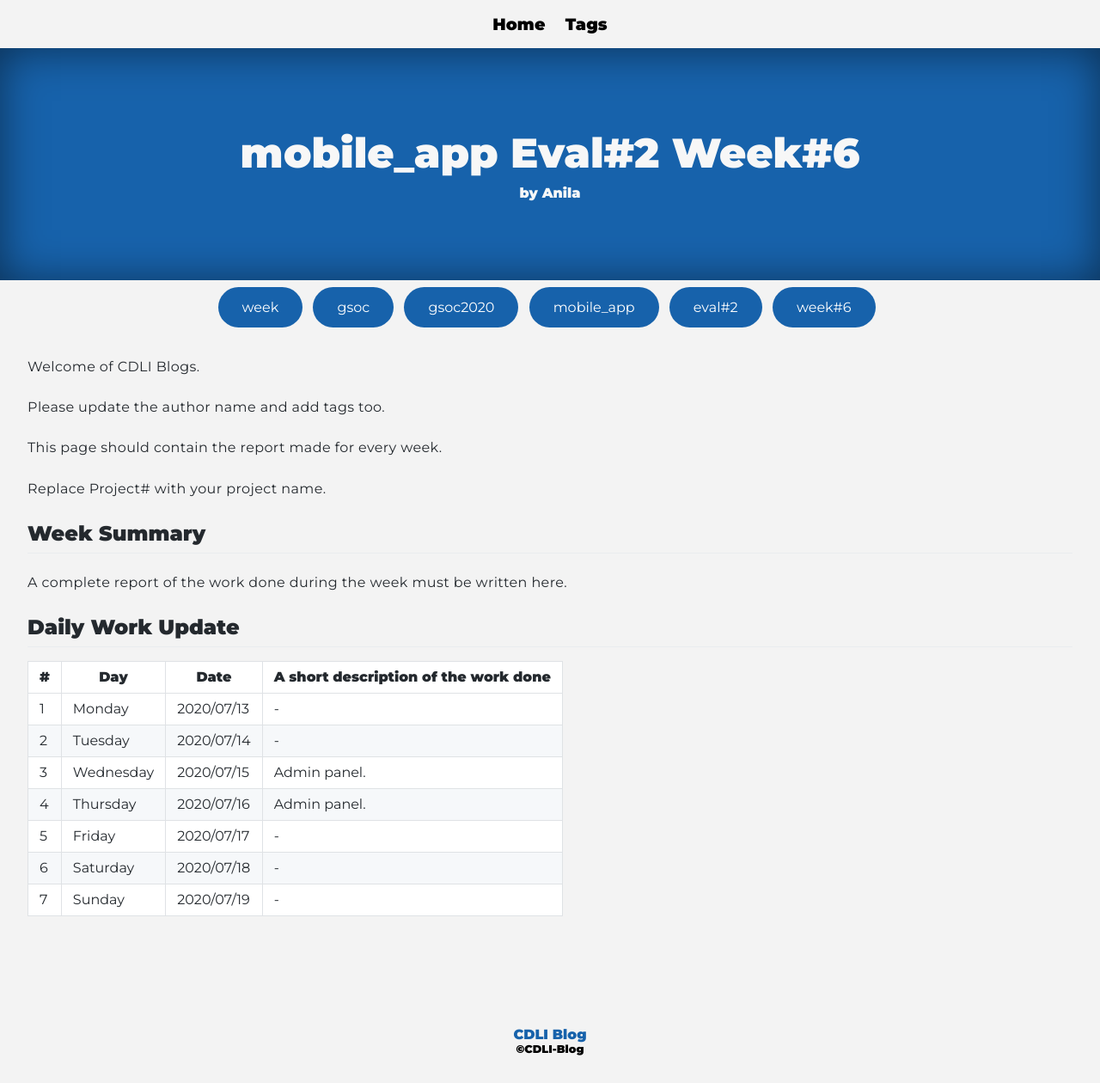
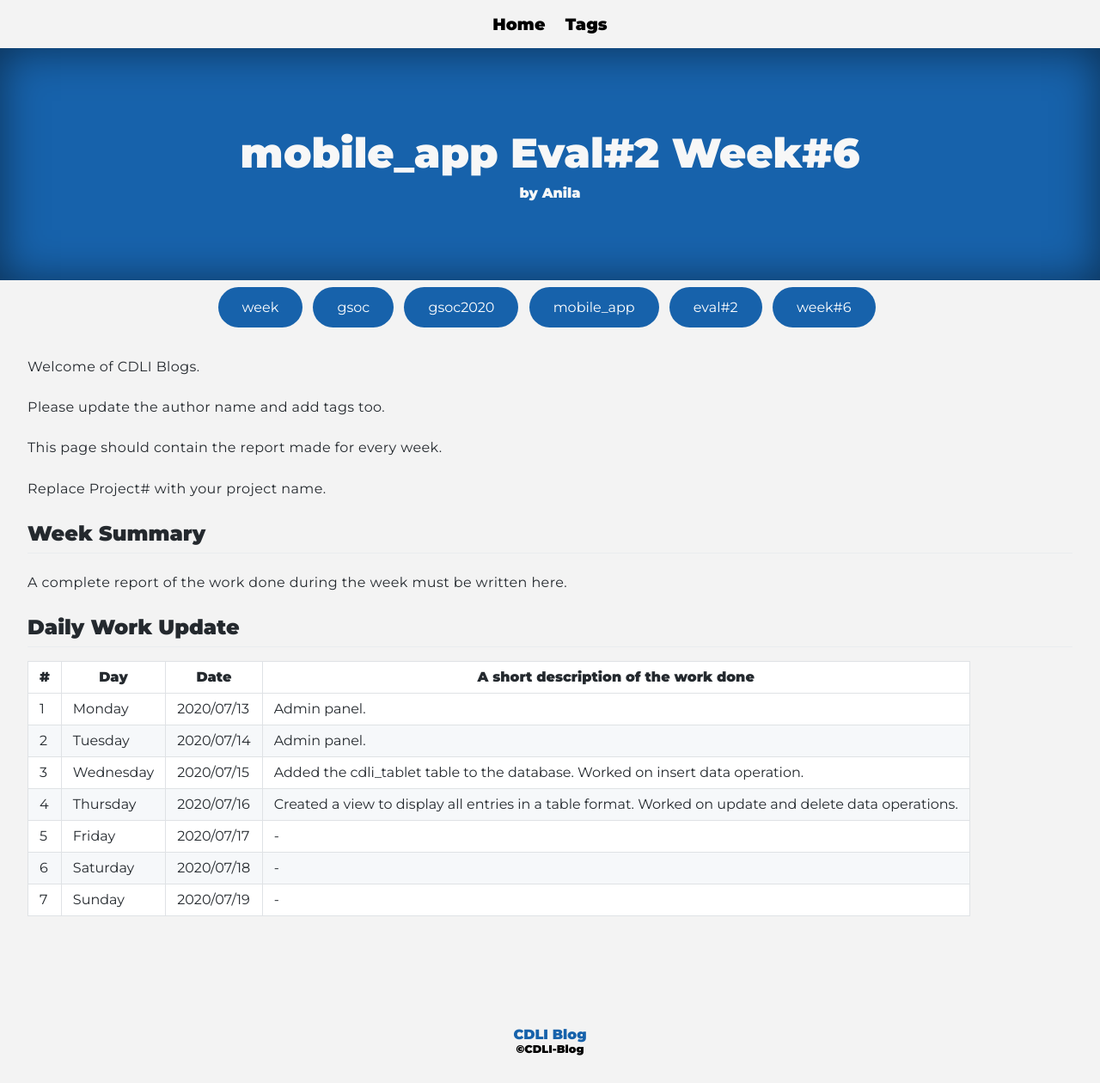
Before and after one commit to cdli-gh/blog, a Jekyll site: the page built from _blog/gsoc20/mobile_app/posts/07_week6.md, in a window 1280 px wide. Shown: the whole page at 86% size. Built offline with Jekyll 4.4.1, drawn with Linux system fonts in a browser that asks for light colours; Markdown is read by kramdown in place of the engine named in the settings.

Commit message:
Update 07_week6.md

```diff
--- a/_blog/gsoc20/mobile_app/posts/07_week6.md
+++ b/_blog/gsoc20/mobile_app/posts/07_week6.md
@@ -21,10 +21,10 @@ A complete report of the work done during the week must be written here.
 
 |\#|Day|Date|A short description of the work done|
 |---	|---	|---	|---	|
-|1   	| Monday 	|   2020/07/13	|-   	|
-|2   	| Tuesday  	|   2020/07/14	|-   	|
-|3   	| Wednesday  	|  2020/07/15 	|Admin panel.   	|
-|4   	| Thursday  	|   2020/07/16	|Admin panel.   	|
+|1   	| Monday 	|   2020/07/13	|Admin panel.   	|
+|2   	| Tuesday  	|   2020/07/14	|Admin panel.   	|
+|3   	| Wednesday  	|  2020/07/15 	|Added the cdli_tablet table to the database. Worked on insert data operation.   	|
+|4   	| Thursday  	|   2020/07/16	|Created a view to display all entries in a table format. Worked on update and delete data operations.   	|
 |5   	| Friday  	|   2020/07/17	|-   	|
 |6   	| Saturday  	|   2020/07/18	|-   	|
 |7   	| Sunday  	|   2020/07/19	|-   	|
```
